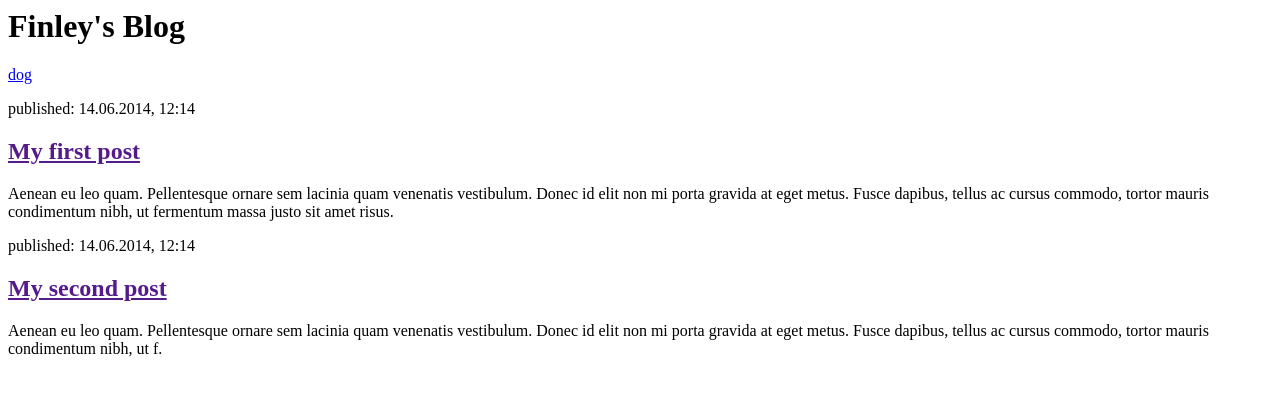
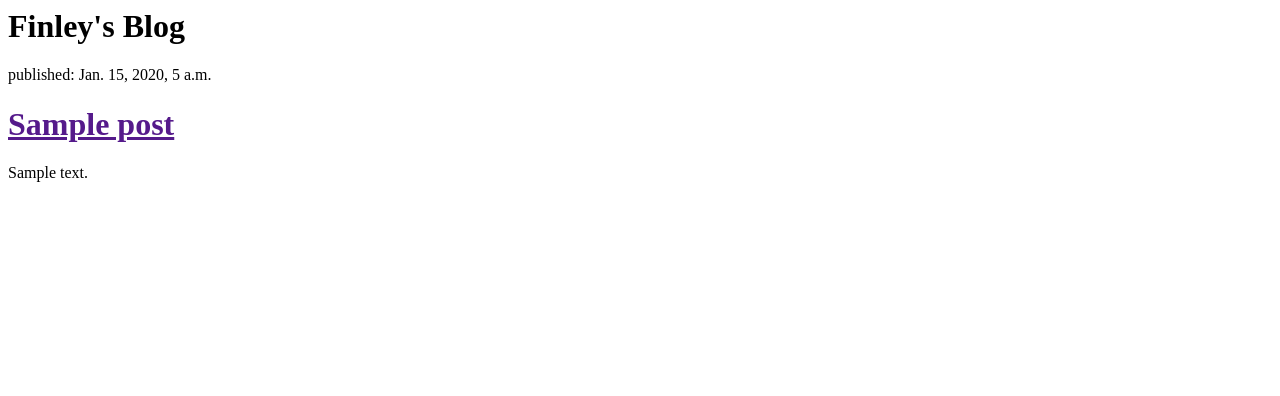
Before and after one commit to finleydoyle/My-first-blog, a Django app: template blog/templates/blog/post_list.html in a window 1280 px wide. Shown: the top 396 px of the page. Run offline with Django 3.2, Linux system fonts and the light colour scheme; the template is opened without the code that fills it: values that come from a table or form of the project are taken from there, others are empty; tables that the repository leaves empty hold one stand-in row (values such as "Sample post").

Commit message:
Modified templates to display posts from database.

```diff
--- a/blog/templates/blog/post_list.html
+++ b/blog/templates/blog/post_list.html
@@ -2,23 +2,21 @@
     <head>
         <title>Finley's blog</title>
     </head>
+
     <body>
         <div>
             <h1>Finley's Blog</h1>
         </div>
 
-<p><a href="https://www.google.com/search?q=dog&oq=dog&aqs=chrome..69i57j69i60l5.350j0j7&sourceid=chrome&es_sm=91&ie=UTF-8">dog</a></p>
 
-        <div>
-            <p>published: 14.06.2014, 12:14</p>
-            <h2><a href="">My first post</a></h2>
-            <p>Aenean eu leo quam. Pellentesque ornare sem lacinia quam venenatis vestibulum. Donec id elit non mi porta gravida at eget metus. Fusce dapibus, tellus ac cursus commodo, tortor mauris condimentum nibh, ut fermentum massa justo sit amet risus.</p>
-        </div>
+{% for post in posts %}
+    <div>
+        <p>published: {{ post.published_date }}</p>
+        <h1><a href="">{{ post.title }}</a></h1>
+        {{ post.text|linebreaks }}
+    </div>
+{% endfor %}
 
-        <div>
-            <p>published: 14.06.2014, 12:14</p>
-            <h2><a href="">My second post</a></h2>
-            <p>Aenean eu leo quam. Pellentesque ornare sem lacinia quam venenatis vestibulum. Donec id elit non mi porta gravida at eget metus. Fusce dapibus, tellus ac cursus commodo, tortor mauris condimentum nibh, ut f.</p>
-        </div>
+
     </body>
 </html>
```
Also changed, not shown: blog/views.py (+6 -1 lines), 1 other file.
